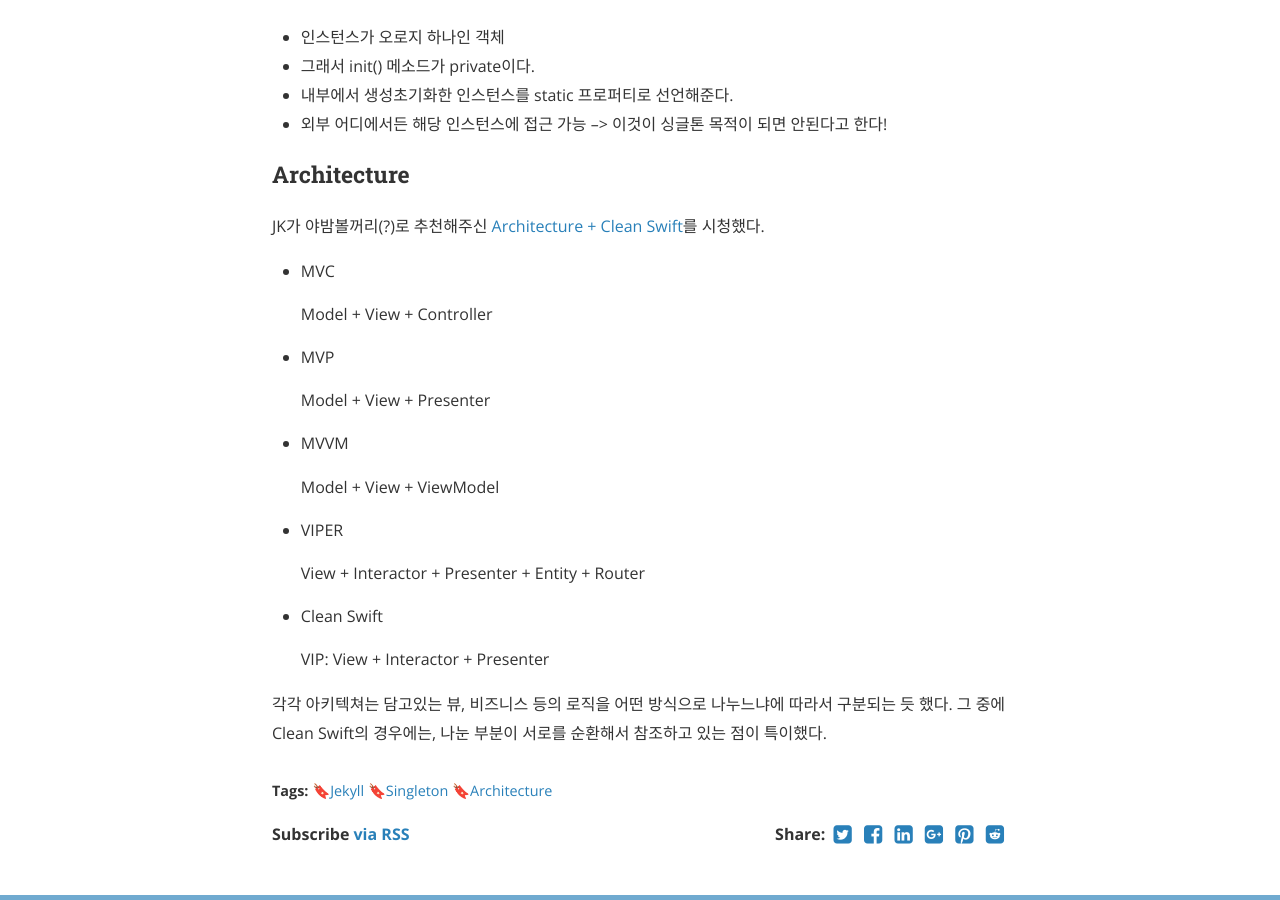
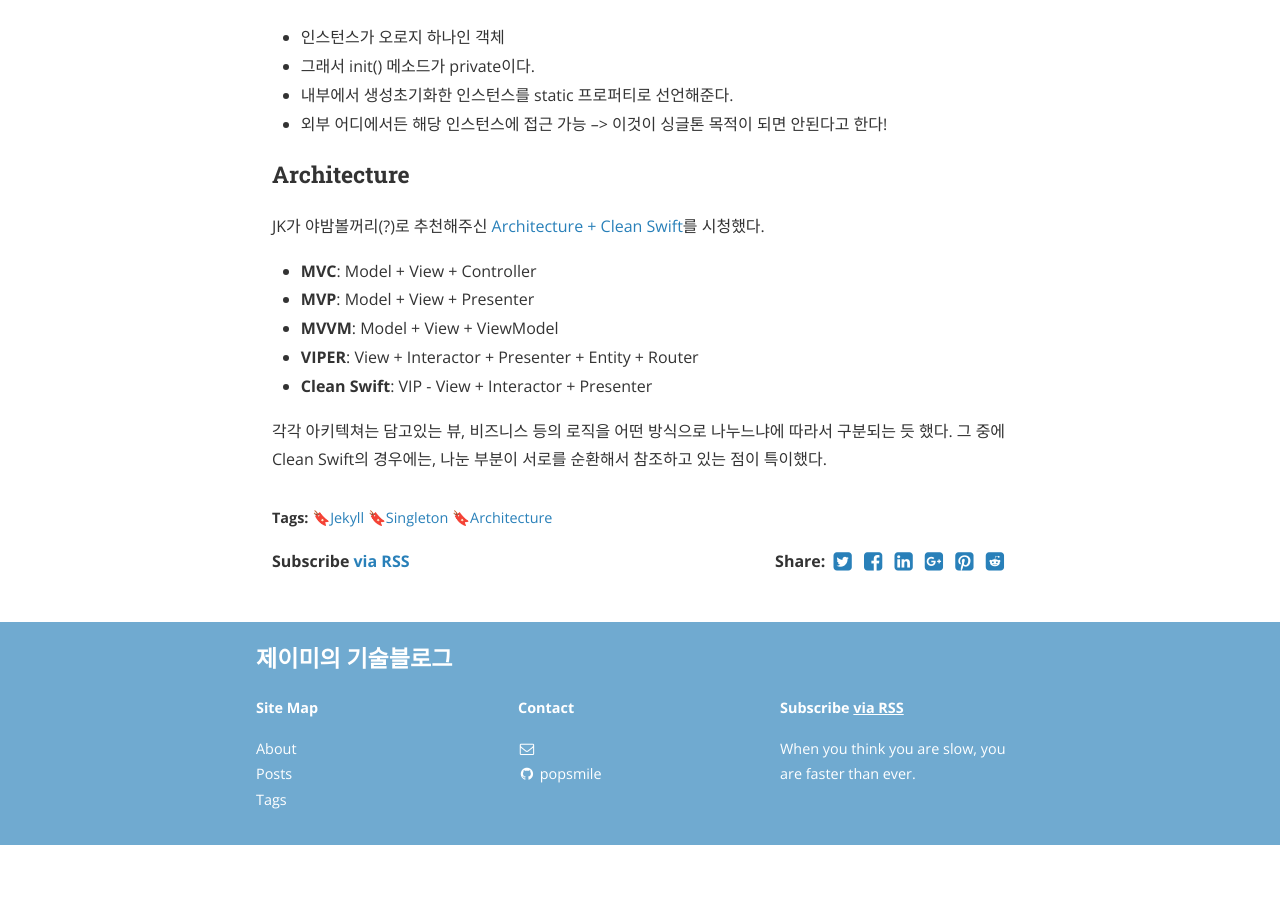
Before and after one commit to popsmile/popsmile.github.io, a Jekyll site: the page built from _posts/2019-01-09-TIL.markdown, in a window 1280 px wide and 900 px high, scrolled down 847 px. Built offline with Jekyll 4.4.1, drawn with Linux system fonts in a browser that asks for light colours; nearby versions of some CDN libraries; after the commit the page ends 1692 px from its top, so only the background shows below that; part of the change alters nothing that is shown.

Commit message:
Modify: the lines between the architecture list

```diff
--- a/_posts/2019-01-09-TIL.markdown
+++ b/_posts/2019-01-09-TIL.markdown
@@ -25,24 +25,10 @@ Github pages에서는 Jekyll-archives 플러그인을 지원안한다고 한다.
 
  JK가 야밤볼꺼리(?)로 추천해주신 [Architecture + Clean Swift](https://tv.naver.com/v/4980400)를 시청했다.
 
-- MVC
-
-  Model + View + Controller
-
-- MVP
-
-  Model + View + Presenter
-
-- MVVM
-
-  Model + View + ViewModel
-
-- VIPER
-
-  View + Interactor + Presenter + Entity + Router
-
-- Clean Swift
-
-  VIP: View + Interactor + Presenter
+- **MVC**: Model + View + Controller
+- **MVP**: Model + View + Presenter
+- **MVVM**: Model + View + ViewModel
+- **VIPER**: View + Interactor + Presenter + Entity + Router
+- **Clean Swift**: VIP - View + Interactor + Presenter
 
 각각 아키텍쳐는 담고있는 뷰, 비즈니스 등의 로직을 어떤 방식으로 나누느냐에 따라서 구분되는 듯 했다. 그 중에 Clean Swift의 경우에는, 나눈 부분이 서로를 순환해서 참조하고 있는 점이 특이했다.
```
